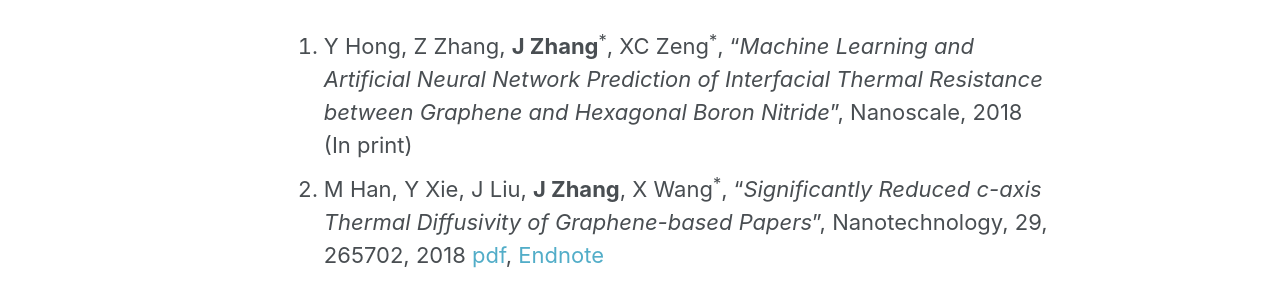
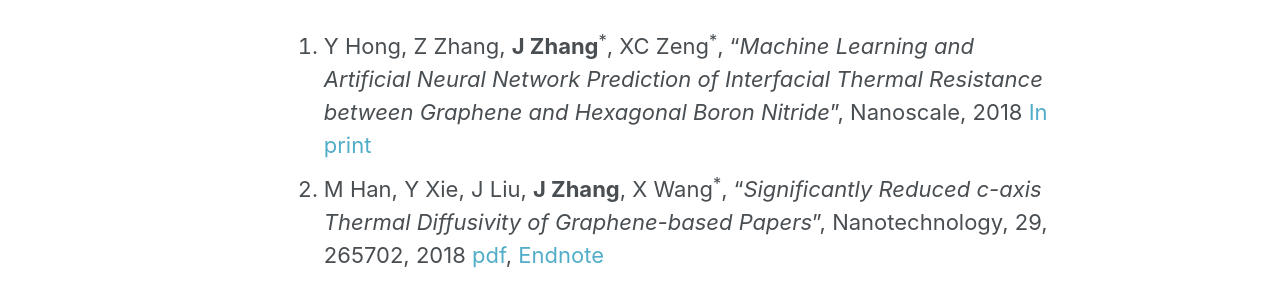
Before and after one commit to JingchaoZhang/JingchaoZhang.github.io, a Jekyll site: the page built from _pages/publications.md, in a window 1280 px wide and 900 px high. Shown: the part 227-512 px from the top of the window. Built offline with Jekyll 4.4.1, drawn with Linux system fonts in a browser that asks for light colours; part of the change alters nothing that is shown.

```diff
--- a/_pages/publications.md
+++ b/_pages/publications.md
@@ -7,7 +7,7 @@ author_profile: false
 
 (<sup>\*</sup>Corresponding author; <sup>†</sup>Equal contribution)
 
-1. Y Hong, Z Zhang, **J Zhang**<sup>\*</sup>, XC Zeng<sup>\*</sup>, "_Machine Learning and Artificial Neural Network Prediction of Interfacial Thermal Resistance between Graphene and Hexagonal Boron Nitride_", Nanoscale, 2018 (In print)
+1. Y Hong, Z Zhang, **J Zhang**<sup>\*</sup>, XC Zeng<sup>\*</sup>, "_Machine Learning and Artificial Neural Network Prediction of Interfacial Thermal Resistance between Graphene and Hexagonal Boron Nitride_", Nanoscale, 2018 [In print](https://pubs.rsc.org/en/content/articlelanding/2018/nr/c8nr05703f#!divAbstract)
 1. M Han, Y Xie, J Liu, **J Zhang**, X Wang<sup>\*</sup>, "_Significantly Reduced c-axis Thermal Diffusivity of Graphene-based Papers_", Nanotechnology, 29, 265702, 2018 [pdf](https://drive.google.com/file/d/12vrbAVAE5yhElxyaysbJXoMcDQT0xEQ_/view?usp=sharing), [Endnote](https://drive.google.com/uc?export=download&id=1Ouoij_GYguDGWXZuTTO84psoiOwbHc_T)
 1. Y Hong, **J Zhang**<sup>\*</sup>, XC Zeng<sup>\*</sup>, "_Monolayer and Bilayer Polyaniline C<sub>3</sub>N: Two-Dimensional Semiconductors with High Thermal Conductivity_", Nanoscale, 10, 4301-4310, 2018 [pdf](https://drive.google.com/file/d/1sECnbFaP6Q1bmvQS4k0AjIOJqxok746I/view?usp=sharing), [Endnote](https://drive.google.com/uc?export=download&id=1jf9Iogo4rfKyCTQ59URn5FTgJBhz5HKs)
 1. Y Hong, M Ju, **J Zhang**<sup>\*</sup>, XC Zeng<sup>\*</sup>, "_Phonon Thermal Transport in Graphene/MoSe<sub>2</sub> van der Waals Heterobilayer_", Physical Chemistry Chemical Physics, 20, 2637-2645, 2018 [pdf](https://drive.google.com/file/d/1k5u2lq0edLLrHe_thXeGPViDP6baNOrH/view?usp=sharing), [Endnote](https://drive.google.com/uc?export=download&id=1ZJy2oPJVW0wXyWCvhVaUJGBgGGVWsfaS)
```
